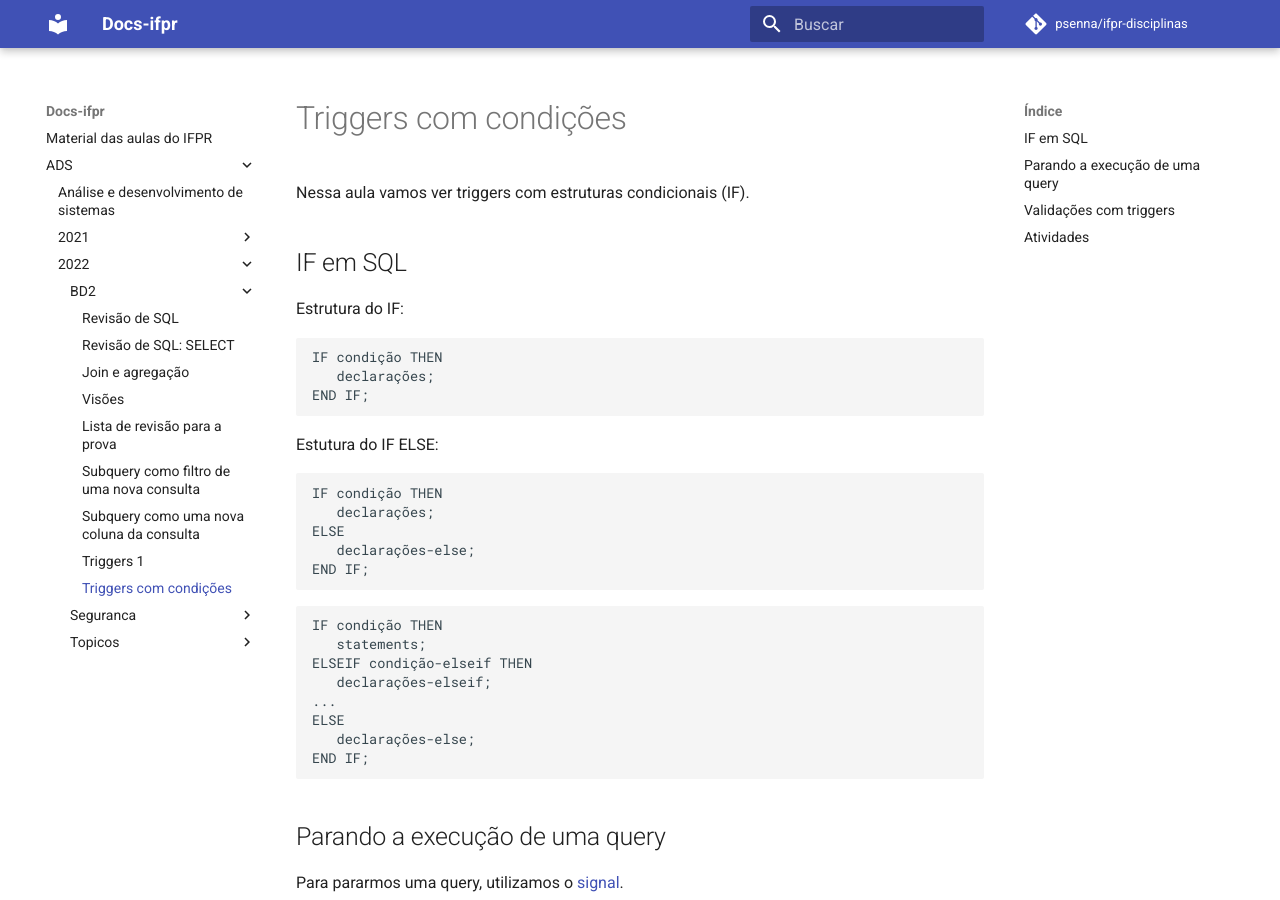
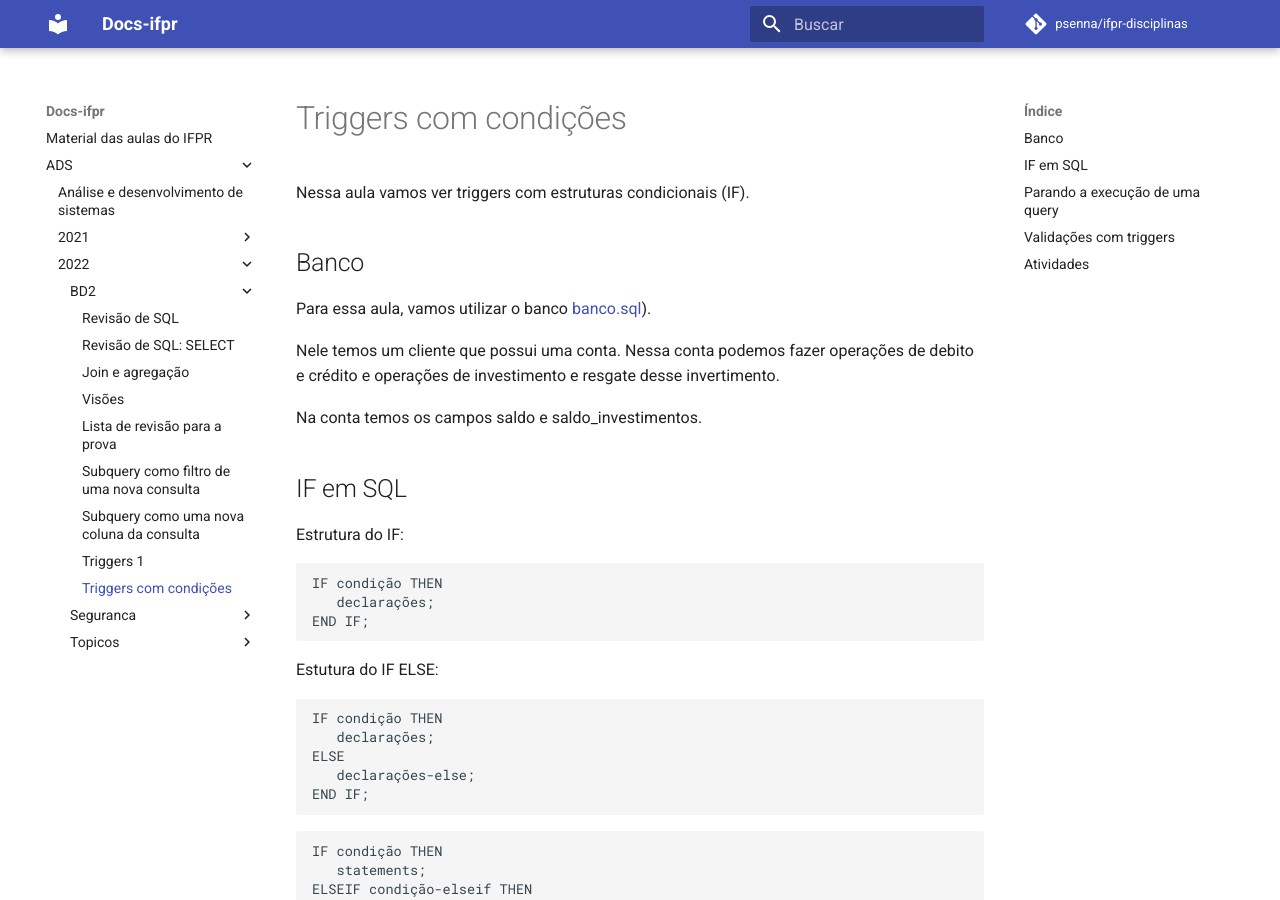
Before and after one commit to psenna/ifpr-disciplinas, an MkDocs documentation site: the page built from docs/ADS/2022/BD2/12 - triggers com condicoes.md, in a window 1280 px wide and 900 px high. Built offline with MkDocs 1.6.1 and Material for MkDocs 9.7.7, drawn with Linux system fonts in a browser that asks for light colours; comment, search, counter and statistics services are not loaded.

Commit message:
banco da aula

```diff
--- a/docs/ADS/2022/BD2/12 - triggers com condicoes.md
+++ b/docs/ADS/2022/BD2/12 - triggers com condicoes.md
@@ -1,6 +1,14 @@
 # Triggers com condições
 
 Nessa aula vamos ver triggers com estruturas condicionais (IF).
+
+## Banco
+
+Para essa aula, vamos utilizar o banco [banco.sql](./sql/banco.sql)).
+
+Nele temos um cliente que possui uma conta. Nessa conta podemos fazer operações de debito e crédito e operações de investimento e resgate desse invertimento.
+
+Na conta temos os campos saldo e saldo_investimentos.
 
 ## IF em SQL
 
```
